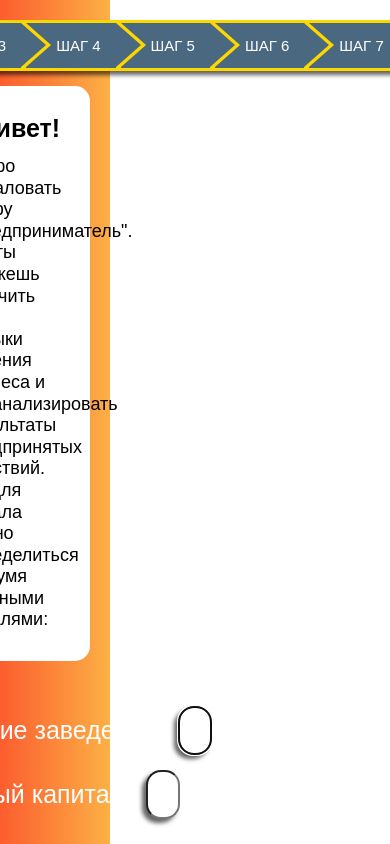
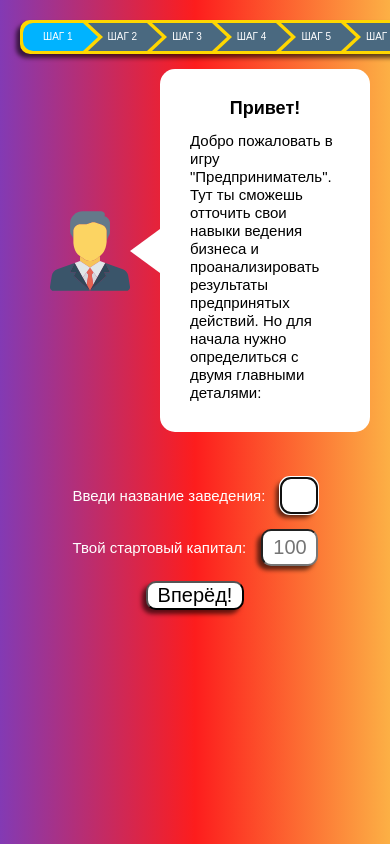
Before and after one commit to maksimbuyanov/pet, a React (Create React App) app: page / in a window 390 px wide. Built offline with nearby package versions, Linux system fonts and the light colour scheme.

Commit message:
adaptive

```diff
--- a/src/Components/Game/Actions/Actions.scss
+++ b/src/Components/Game/Actions/Actions.scss
@@ -24,3 +24,11 @@
     }
   }
 }
+
+@media (max-width: 1200px) {
+  .actions {
+    &__item {
+      padding: 10px;
+    }
+  }
+}
--- a/src/Components/Game/Game.scss
+++ b/src/Components/Game/Game.scss
@@ -64,3 +64,16 @@
     grid-area: geese;
   }
 }
+
+@media (max-width: 1200px) {
+  .game {
+    grid-template-columns: 20% 1fr 20% 10% 20%;
+    &_end {
+      grid-template-areas:
+      "status"
+      "table";
+      grid-template-columns: 1fr;
+      grid-template-rows: max-content 1fr;
+    }
+  }
+}
--- a/src/Components/Game/Status/Status.scss
+++ b/src/Components/Game/Status/Status.scss
@@ -101,3 +101,11 @@
     }
   }
 }
+
+@media (max-width: 1200px) {
+  .status {
+    &__info {
+      padding: 10px $size;
+    }
+  }
+}
--- a/src/Components/Game/Table/Table.scss
+++ b/src/Components/Game/Table/Table.scss
@@ -67,3 +67,60 @@
     }
   }
 }
+
+@media (max-width: 1400px) {
+  .table {
+    &__headerItem {
+      font-size: 10px;
+    }
+
+    &__cell {
+      font-size: 10px;
+
+      &_minus {
+        &::before {
+          margin-right: 0;
+        }
+      }
+
+      &_plus {
+        &::before {
+          margin-right: 0;
+        }
+      }
+    }
+  }
+}
+
+@media (max-width: 1024px) {
+  .table {
+    &__headerItem {
+      padding: 3px;
+      font-size: 9px;
+    }
+
+    &__cell {
+      padding: 1px;
+      border-right: 1px solid black;
+      border-bottom: 1px solid black;
+      font-size: 9px;
+      text-align: center;
+
+      &:last-child {
+        border-right: 0;
+      }
+
+      &_minus {
+        &::before {
+          display: none;
+        }
+      }
+
+      &_plus {
+        &::before {
+          display: none;
+        }
+      }
+    }
+  }
+}
--- a/src/Components/InitializingPage/Choice/Choice.scss
+++ b/src/Components/InitializingPage/Choice/Choice.scss
@@ -94,3 +94,16 @@
     }
   }
 }
+
+@media (max-width: 1024px) {
+  .choice {
+    &__item {
+      font-size: 10px;
+      line-height: 110%;
+    }
+
+    &__title {
+      font-size: 20px;
+    }
+  }
+}
--- a/src/Components/InitializingPage/Nav/Nav.scss
+++ b/src/Components/InitializingPage/Nav/Nav.scss
@@ -84,3 +84,73 @@
     transition: 0.3s ease;
   }
 }
+
+@media (max-width: 1200px) {
+  .nav {
+    &__item {
+      font-size: $nav-line-height-1200;
+      line-height: $nav-line-height-1200;
+
+      &::before {
+        border-top: ($nav-line-height-1200 / 2) + $size solid transparent; // высота строки пополам + падинг сверху
+        border-bottom: ($nav-line-height-1200 / 2) + $size solid transparent; // высота строки пополам + паддинг сверху
+      }
+
+      &::after {
+        border-top: ($nav-line-height-1200 / 2) + $size  solid transparent; // высота строки пополам + паддинг сверху
+        border-bottom: ($nav-line-height-1200 / 2) + $size solid transparent; // высота строки пополам + паддинг сверху
+      }
+
+      &_active {
+        background-color: #00b3ff;
+
+        &::after {
+          border-left: 25px solid #00b3ff;
+        }
+      }
+    }
+
+    &::after {
+      border-top: ($nav-line-height-1200 / 2) + $size solid transparent; // высота строки пополам + паддинг сверху
+      border-bottom: ($nav-line-height-1200 / 2) + $size solid transparent; // высота строки пополам + паддинг сверху
+    }
+  }
+}
+
+@media (max-width: 1024px) {
+  .nav {
+    &__item {
+      padding: $size-1024 $size-1024 $size-1024 ($size-1024 * 2);
+      font-size: $nav-line-height-1200;
+      line-height: $nav-line-height-1024;
+
+      &::before {
+        border-top: ($nav-line-height-1024 / 2) + $size-1024 solid transparent; // высота строки пополам + падинг сверху
+        border-bottom: ($nav-line-height-1024 / 2) + $size-1024 solid transparent; // высота строки пополам + паддинг сверху
+        border-left: $size solid gold;
+      }
+
+      &::after {
+        right: -$size;
+        border-top: ($nav-line-height-1024 / 2) + $size-1024  solid transparent; // высота строки пополам + паддинг сверху
+        border-bottom: ($nav-line-height-1024 / 2) + $size-1024 solid transparent; // высота строки пополам + паддинг сверху
+        border-left: $size solid $nav-active-link;
+      }
+
+      &_active {
+        background-color: #00b3ff;
+
+        &::after {
+          border-left: $size solid #00b3ff;
+        }
+      }
+    }
+
+    &::after {
+      right: -$size;
+      border-top: ($nav-line-height-1024 / 2) + $size-1024 solid transparent; // высота строки пополам + паддинг сверху
+      border-bottom: ($nav-line-height-1024 / 2) + $size-1024 solid transparent; // высота строки пополам + паддинг сверху
+      border-left: $size solid gold;
+    }
+  }
+}
--- a/src/Components/InitializingPage/Start.scss
+++ b/src/Components/InitializingPage/Start.scss
@@ -62,7 +62,7 @@
   &__text {
     margin-right: $size;
     color: white;
-    font-size: $title-size;
+    font-size: $title-size-1400;
     white-space: nowrap;
   }
 
@@ -130,3 +130,85 @@
     }
   }
 }
+
+@media (max-width: 1400px) {
+  .initial {
+    &__form {
+      width: 80%;
+    }
+
+    &__cash {
+      top: 20%;
+      left: 0;
+      font-size: $title-size-1400;
+      line-height: $size2;
+
+      &::before {
+        width: 25px;
+        height: 25px;
+      }
+    }
+  }
+}
+
+@media (max-width: 1200px) {
+  .initial {
+    &__form {
+      width: 100%;
+    }
+
+    &__settings-list {
+      max-width: 100%;
+    }
+
+    &__settings-item {
+      font-size: 12px;
+      text-align: center;
+    }
+  }
+}
+
+@media (max-width: 1024px) {
+  .initial {
+    &__text {
+      font-size: 15px;
+    }
+
+    &__button {
+      padding: $size-1024 / 2 $size-1024;
+      border-radius: $size-1024;
+      font-size: $title-size-1400;
+      line-height: $size;
+
+      &:hover {
+        transform: translateY(-5px);
+      }
+
+      &:focus {
+        transform: translateY(-5px);
+      }
+    }
+
+    &__input {
+      width: 100%;
+      max-width: 400px;
+      padding: $size-1024 / 2 $size-1024;
+      border-radius: $size-1024;
+      font-size: $title-size-1400;
+      line-height: $size;
+    }
+
+    &__cash {
+      top: 18%;
+      padding: 10px;
+
+      &::before {
+        margin-right: 5px;
+      }
+    }
+
+    &__settings-item {
+      font-size: 10px;
+    }
+  }
+}
--- a/src/Components/helpers/Dialog/Dialog.scss
+++ b/src/Components/helpers/Dialog/Dialog.scss
@@ -74,3 +74,27 @@
     line-height: 120%;
   }
 }
+
+@media (max-width: 1400px) {
+  .cloud {
+    max-width: 60%;
+  }
+}
+
+@media (max-width: 1024px) {
+  .dialog {
+    justify-content: flex-end;
+  }
+
+  .cloud {
+    &__title {
+      font-size: 18px;
+      line-height: 18px;
+    }
+
+    &__text {
+      font-size: 15px;
+      line-height: 120%;
+    }
+  }
+}
--- a/src/_vars.scss
+++ b/src/_vars.scss
@@ -6,6 +6,7 @@ $size4: $size * 4 ;
 $icon-size: 25px;
 $radius-size: 15px;
 $signal-size: 20px;
+$size-1024: 10px;
 
 // Color
 $light-green: #54d160;
@@ -80,7 +81,16 @@ $text-color-grey: #636363;
 $text-color-black: #000;
 $text-color-white: #fff;
 $nav-line-height: 15px;
+$nav-line-height-1200: 10px;
+$nav-line-height-1024: 8px;
+
+//  title size
 $title-size: 25px;
+$title-size-1400: 20px;
+
+//  text size
+$text-size: 18px;
+$text-size-1400: 15px;
 
 // Fonts
 $font-roboto: roboto, sans-serif;
@@ -97,7 +107,7 @@ $color-signal-blue: $blue;
 
 // @media
 
-$screen-laptop: 1038px;
+$screen-laptop: 1400px;
 $screen-tablet: 768px;
 $screen-mobile: 425px;
 
```
